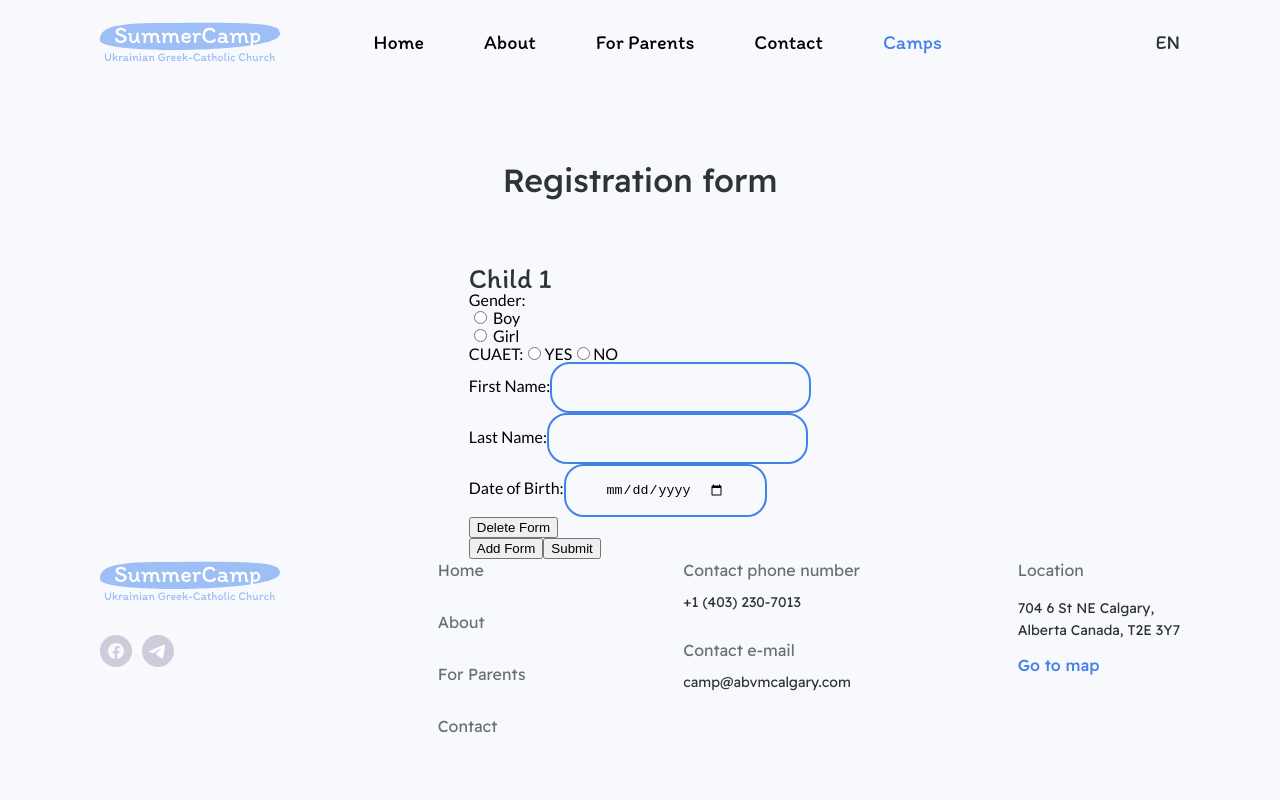
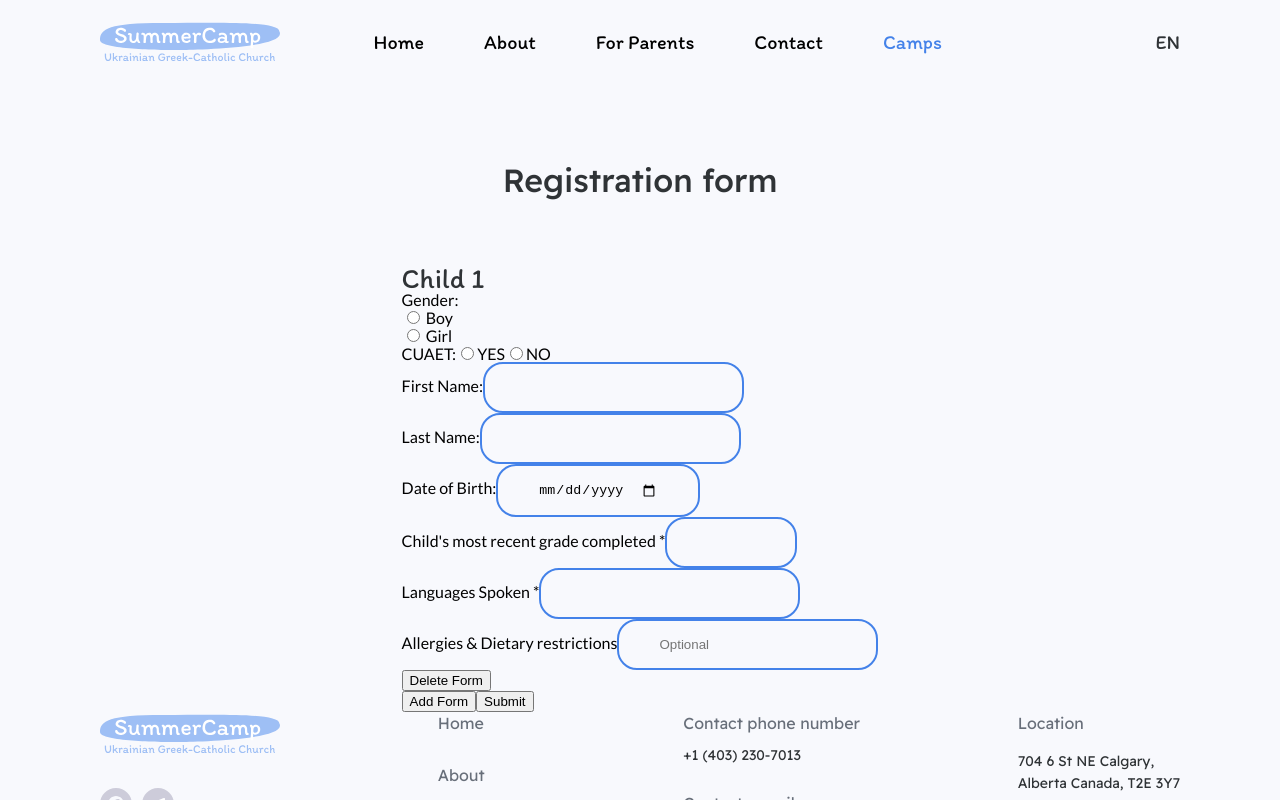
Before and after one commit to segamegadrivee/summer-camp, a React (Create React App) app in the folder frontend/: page /camps/vacation-fun-tabir in a window 1280 px wide. Built offline with nearby package versions, Linux system fonts and the light colour scheme; no server answers; what stein-js-client would draw is missing.

Commit message:
form-child

```diff
--- a/frontend/src/components/forms/VFT.jsx
+++ b/frontend/src/components/forms/VFT.jsx
@@ -4,7 +4,11 @@ import { useState } from "react";
 const store = new SteinStore(process.env.REACT_APP_STEIN_KEY);
 
 const VFT = () => {
-    const [forms, setForms] = useState([{ gender: "", cuaet: "", arrivalDate: "", firstName: "", lastName: "", dateOfBirth: "", gradeCompleted: "" }]);
+    const [forms, setForms] = useState([{
+        gender: "", cuaet: "", arrivalDate: "",
+        firstName: "", lastName: "", dateOfBirth: "", gradeCompleted: "",
+        langSpoken: "", allergies: ""
+    }]);
     const handleSubmit = (event) => {
         event.preventDefault();
         const errors = [];
@@ -27,9 +31,12 @@ const VFT = () => {
             if (form.dateOfBirth === "") {
                 errors.push(`Form ${index + 1}: Date of birth is required.`);
             }
-            // if (form.gradeCompleted === "") {
-            //   errors.push(`Form ${index + 1}: Grade completed is required.`);
-            // }
+            if (form.gradeCompleted === "") {
+                errors.push(`Form ${index + 1}: Grade completed is required.`);
+            }
+            if (form.langSpoken === "") {
+                errors.push(`Form ${index + 1}: Languages Spoken is required.`);
+            }
         });
         if (errors.length > 0) {
             alert(errors.join("\n"));
@@ -42,21 +49,33 @@ const VFT = () => {
                 console.log(res);
             });
     };
+
+
     const handleAddForm = () => {
         if (forms.length < 3) {
-            setForms([...forms, { gender: "", cuaet: "", arrivalDate: "", firstName: "", lastName: "", dateOfBirth: "", gradeCompleted: "" }]);
+            setForms([...forms, {
+                gender: "", cuaet: "", arrivalDate: "",
+                firstName: "", lastName: "", dateOfBirth: "", gradeCompleted: "",
+                langSpoken: "", allergies: ""
+            }]);
         }
     };
+
+
     const handleDeleteForm = (index) => {
         const newForms = forms.filter((form, i) => i !== index);
         setForms(newForms);
     };
+
+
     const handleChange = (event, index) => {
         const { name, value } = event.target;
         const newForms = [...forms];
         newForms[index][name] = value;
         setForms(newForms);
     };
+
+
     return (
         <div className="form__container container">
 
@@ -114,6 +133,22 @@ const VFT = () => {
                             <input type="date" name="dateOfBirth" value={form.dateOfBirth} onChange={(e) => handleChange(e, index)} />
                         </label>
                         <br />
+                        <label>
+                            Child's most recent grade completed *
+                            <input type="number" name="gradeCompleted" min={1} max={11} value={form.gradeCompleted} onChange={(e) => handleChange(e, index)} />
+                        </label>
+                        <br />
+                        <label>
+                            Languages Spoken *
+                            <input type="text" name="langSpoken" value={form.langSpoken} onChange={(e) => handleChange(e, index)} />
+                        </label>
+                        <br />
+                        <label>
+                            Allergies & Dietary restrictions
+                            <input type="text" name="allergies" placeholder="Optional" value={form.allergies} onChange={(e) => handleChange(e, index)} />
+                        </label>
+                        <br />
+
                         <button type="button" onClick={() => handleDeleteForm(index)}>Delete Form</button>
                     </div>
                 ))}
```
